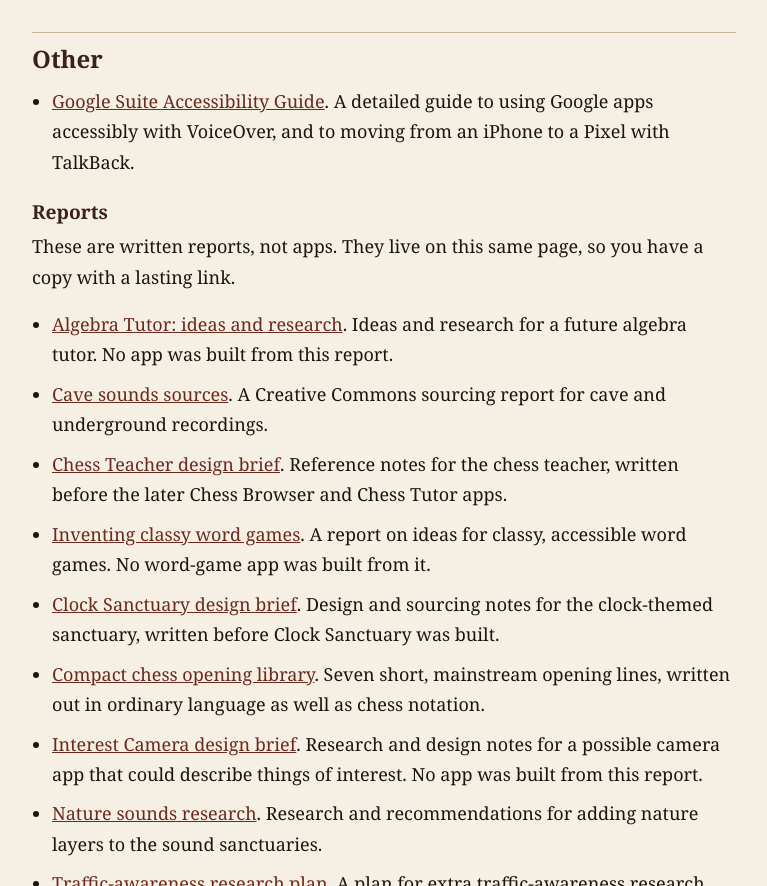
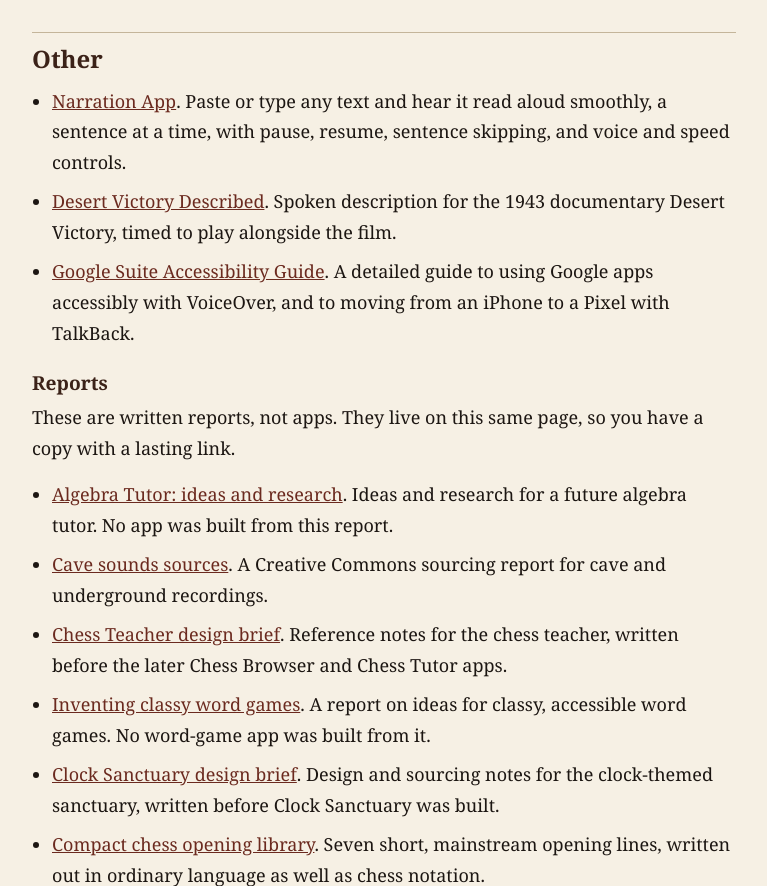
Before and after one commit to ahsantheman55-blip/ahsan-apps, a plain HTML site: page index.html in a window 1280 px wide. Shown: the part 2909-3795 px from the top of the page, without its empty margins (256-1023 px from the left). Drawn offline with Linux system fonts and the light colour scheme.

Commit message:
Add Narration App and Desert Victory Described

```diff
--- a/index.html
+++ b/index.html
@@ -79,6 +79,8 @@
   </ul>
   <h2>Other</h2>
   <ul>
+    <li><a href="https://ahsantheman55-blip.github.io/narration-app/">Narration App</a>. Paste or type any text and hear it read aloud smoothly, a sentence at a time, with pause, resume, sentence skipping, and voice and speed controls.</li>
+    <li><a href="https://ahsantheman55-blip.github.io/desert-victory-described/">Desert Victory Described</a>. Spoken description for the 1943 documentary Desert Victory, timed to play alongside the film.</li>
     <li><a href="https://ahsantheman55-blip.github.io/google-access-guide/">Google Suite Accessibility Guide</a>. A detailed guide to using Google apps accessibly with VoiceOver, and to moving from an iPhone to a Pixel with TalkBack.</li>
   </ul>
   <h3>Reports</h3>
```
